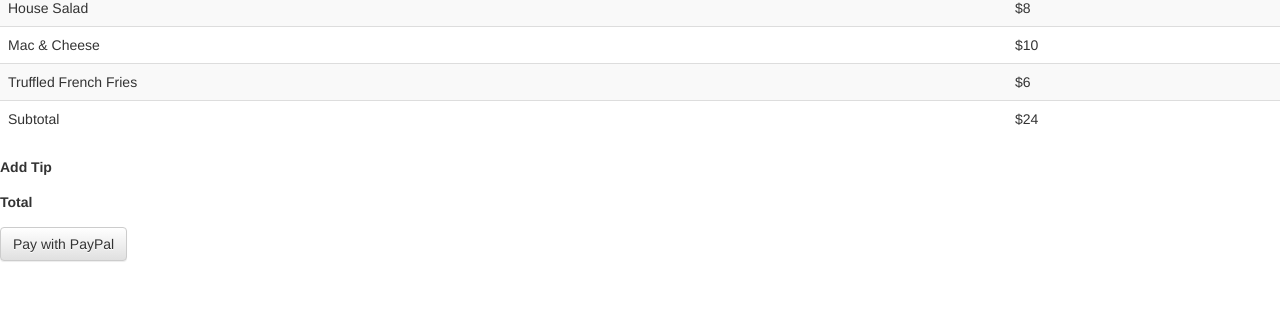
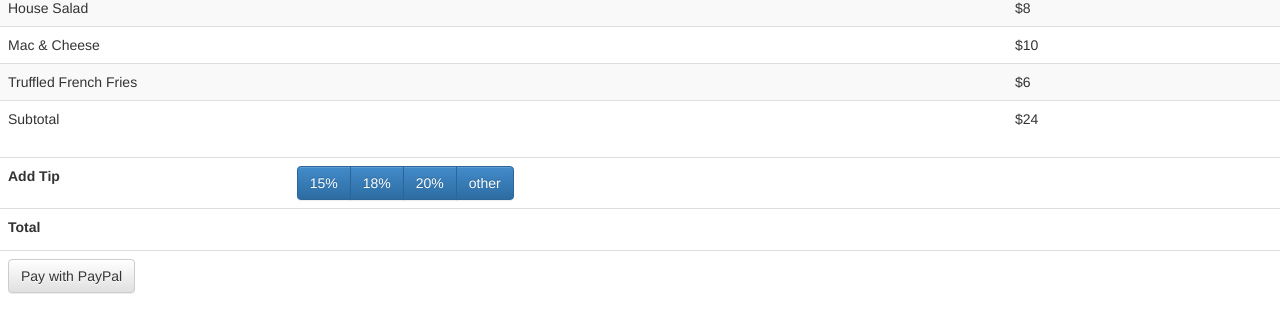
Before and after one commit to kettlelabs/gobites, a plain HTML site: page index.html in a window 1280 px wide. Shown: the part 134-466 px from the top of the page. Drawn offline with Linux system fonts and the light colour scheme.

Commit message:
add tip button group not functional yet, but aesthetically nicer look

```diff
--- a/index.html
+++ b/index.html
@@ -68,18 +68,39 @@
         </table>
 
         <form role="form">
-            <p>
-                <label for="tip">Add Tip</label>
-                <input type="hidden" name="tip" id="tip" value="3.60" />
-                <input type="hidden" name="subtotal" id="subtotal" value="24" />
-            </p>
-
-            <p>
-                <label for="total">Total</label>
-                <input type="hidden" name="total" id="total" value="27.60">
-            </p>
-
-            <p><input class="btn btn-default" type="submit" value="Pay with PayPal" /></p>
+            <input type="hidden" name="subtotal" id="subtotal" value="24" />
+            <table class="table">
+                <tfoot>
+                    <tr>
+                        <td colspan="2"><input class="btn btn-default" type="submit" value="Pay with PayPal" /></td>
+                    </tr>
+                </tfoot>
+                <tbody>
+                    <tr>
+                        <td><label for="tip">Add Tip</label></td>
+                        <td>
+                            <div class="btn-group" data-toggle="buttons">
+                                <label class="btn btn-primary">
+                                    <input type="radio" name="options" id="option1">15&#37;
+                                </label>
+                                <label class="btn btn-primary">
+                                    <input type="radio" name="options" id="option2">18&#37;
+                                </label>
+                                <label class="btn btn-primary">
+                                    <input type="radio" name="options" id="option3">20&#37;
+                                </label>
+                                <label class="btn btn-primary">
+                                    <input type="radio" name="options" id="option4">other
+                                </label>
+                            </div>
+                        </td>
+                    </tr>
+                    <tr>
+                        <td><label for="total">Total</label></td>
+                        <td><input type="hidden" name="total" id="total" value="27.60"></td>
+                    </tr>
+                </tbody>
+            </table>
         </form>
 
         <script src="js/vendor/zepto.min.js"></script>
```
